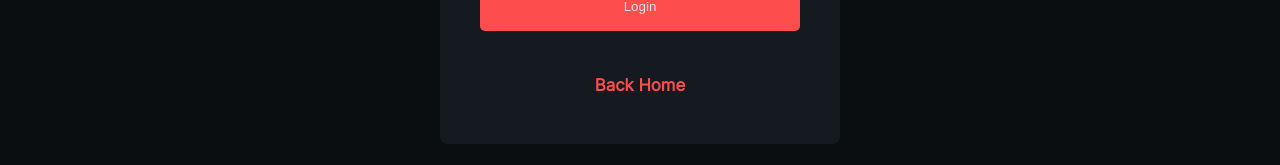
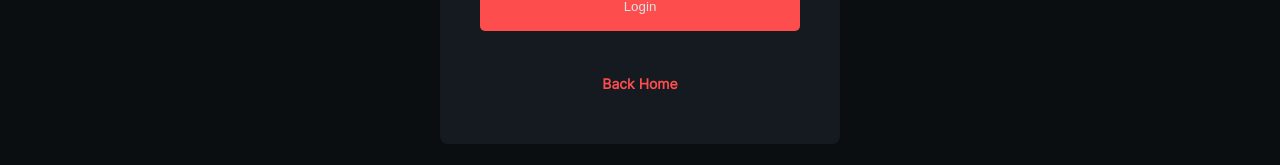
Before and after one commit to asyncfinkd/react-social-network, a React (Create React App) app: page /login in a window 1280 px wide. Shown: the part 468-633 px from the top of the page. Built offline with nearby package versions, Linux system fonts and the light colour scheme.

Commit message:
Update IndexNotLoggedStyles.js

```diff
--- a/src/components/styles/indexNotLogged/IndexNotLoggedStyles.js
+++ b/src/components/styles/indexNotLogged/IndexNotLoggedStyles.js
@@ -164,7 +164,7 @@ export const GridContainer__ContentTitle = styled.h1`
   text-align: center;
   color: ${(props) => (props.active ? "#fd4d4d" : "#dee3ea")};
   font-family: ${(props) => (props.active ? "Inter-Regular" : "Inter-Bold")};
-  font-size: ${(props) => (props.active ? "1.2rem" : "1.875rem")};
+  font-size: ${(props) => (props.active ? "1rem" : "1.875rem")};
   font-weight: 700;
   margin-top: ${(props) => props.active && "1rem"};
   cursor: ${(props) => props.active && "pointer"};
```
